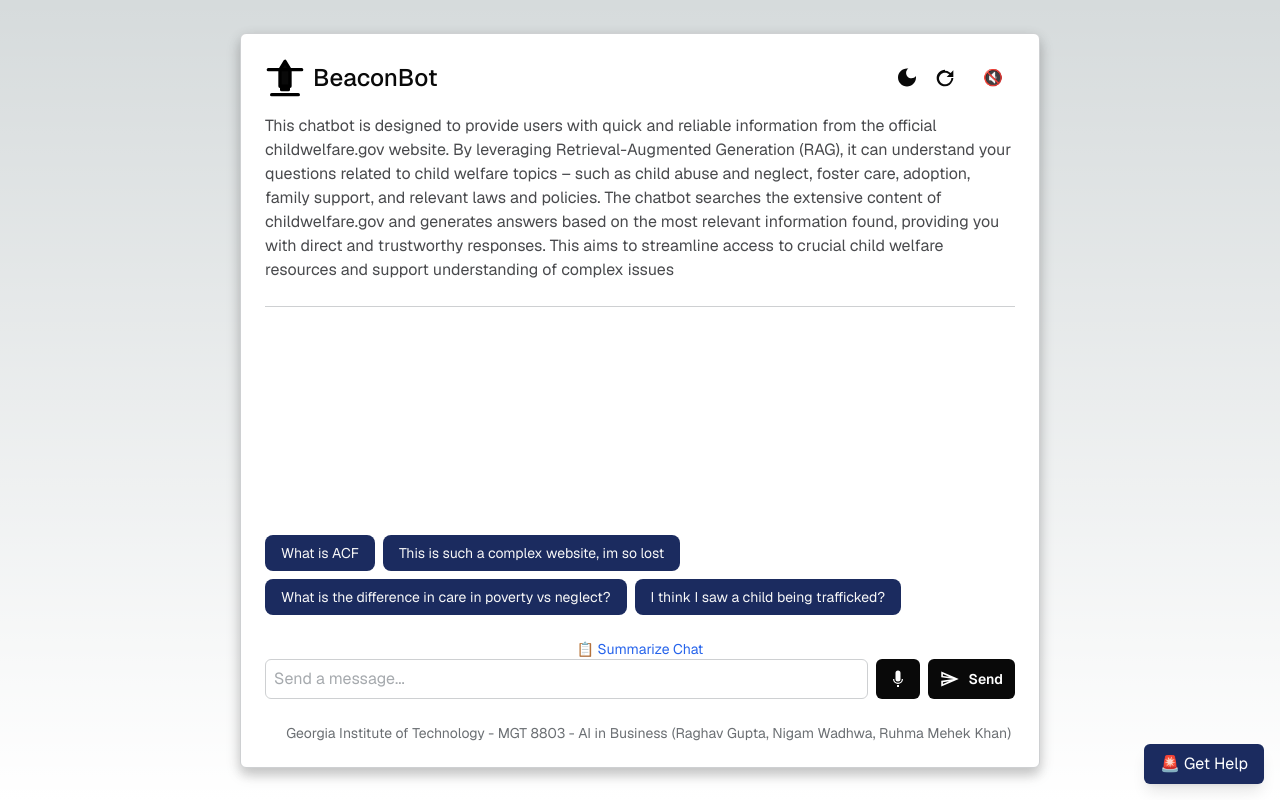
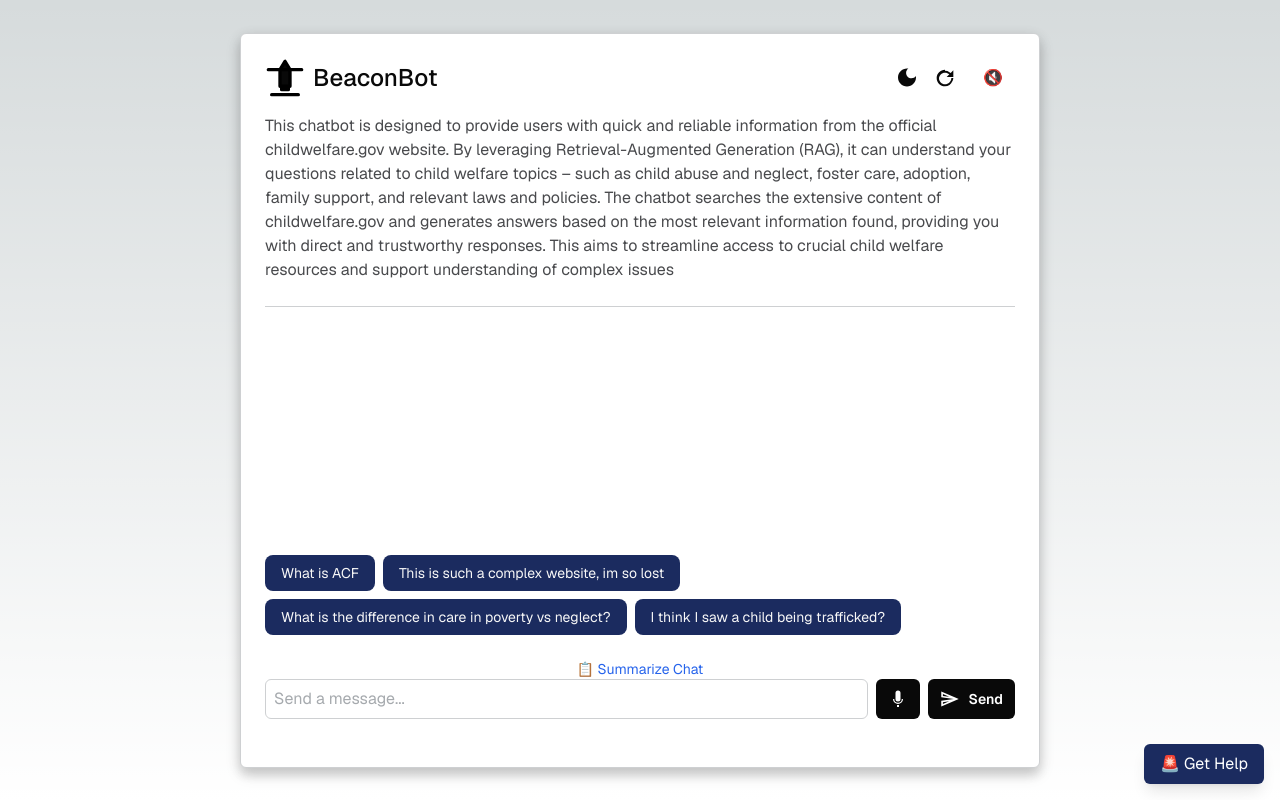
Before and after one commit to RaghavKGupta/BeaconBot, a Next.js app: page / in a window 1280 px wide. Built offline with nearby package versions, Linux system fonts and the light colour scheme.

Commit message:
Update Footer.tsx

```diff
--- a/components/Footer.tsx
+++ b/components/Footer.tsx
@@ -3,8 +3,6 @@ const Footer = () => {
   return (
     <footer className="chatbot-text-tertiary flex justify-between text-sm mt-6">
       <div className="ml-auto flex flex-row items-center">
-        <span className="mr-1">Georgia Institute of Technology - MGT 8803 - AI in Business</span>
-        <span className="mr-1">(Raghav Gupta, Nigam Wadhwa, Ruhma Mehek Khan)</span>
       </div>
     </footer>
   );
```
